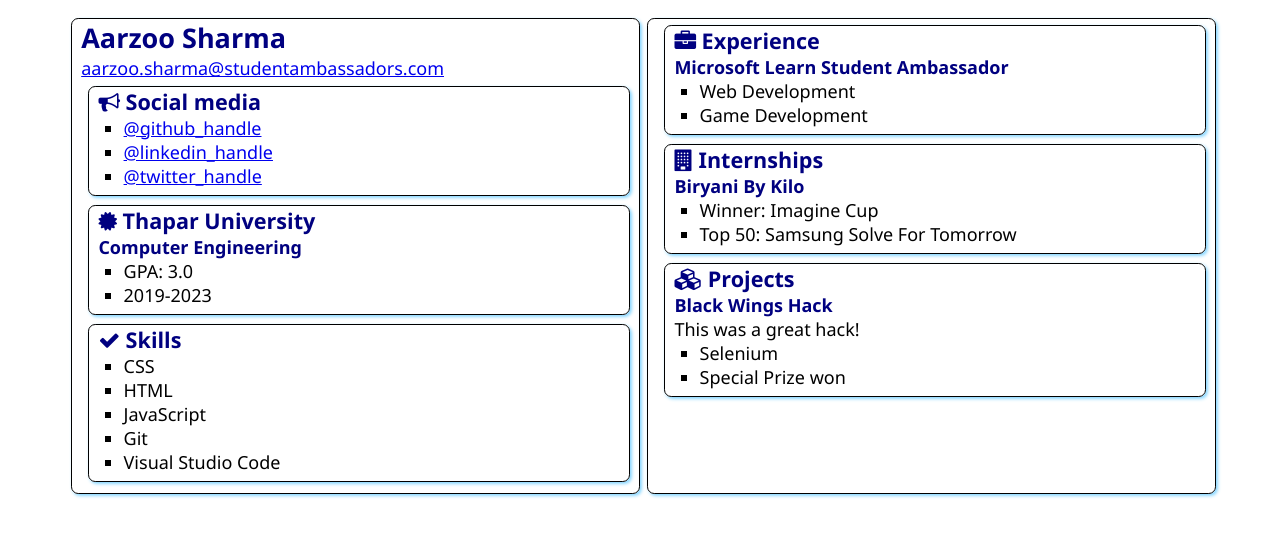
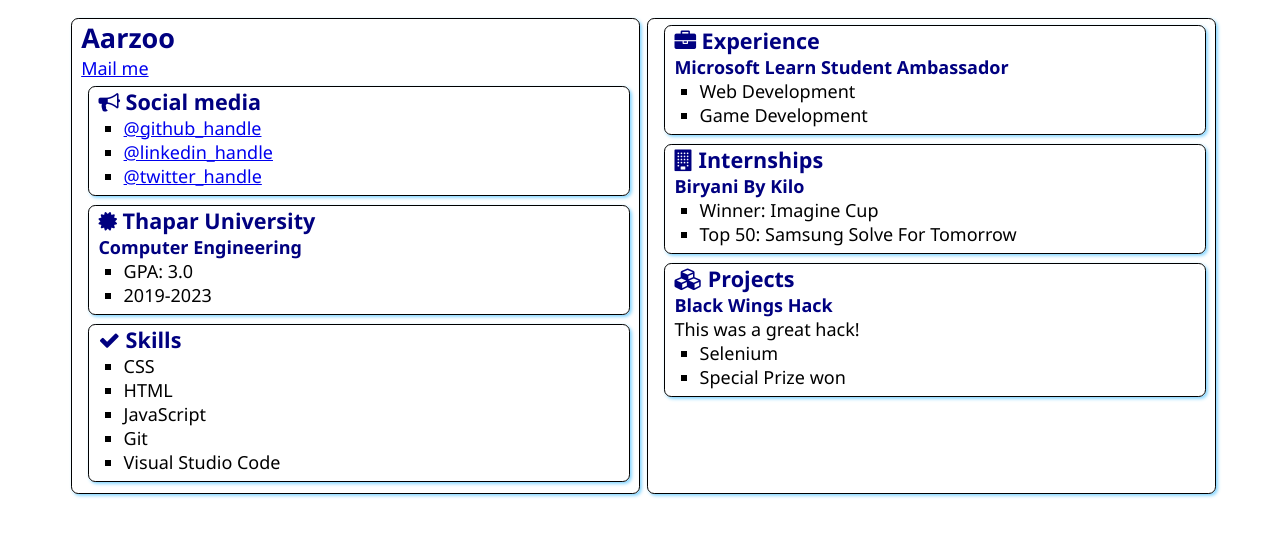
Before and after one commit to coding-finesse/-SATechnicalOnboarding, a plain HTML site: page src/index.html in a window 1280 px wide. Drawn offline with Linux system fonts and the light colour scheme.

Commit message:
name and details update
Updated name and details of web app

```diff
--- a/src/index.html
+++ b/src/index.html
@@ -12,8 +12,8 @@
 <body>
     <main>
         <article class="box">
-            <h1>Aarzoo Sharma</h1>
-            <div><a href="mailto:your.email@example.com">aarzoo.sharma@studentambassadors.com</a></div>
+            <h1>Aarzoo</h1>
+            <div><a href="mailto:aarzoo.sharma@studentambassadors.com">Mail me</a></div>
 
             <section class="box">
                 <h2>
```
